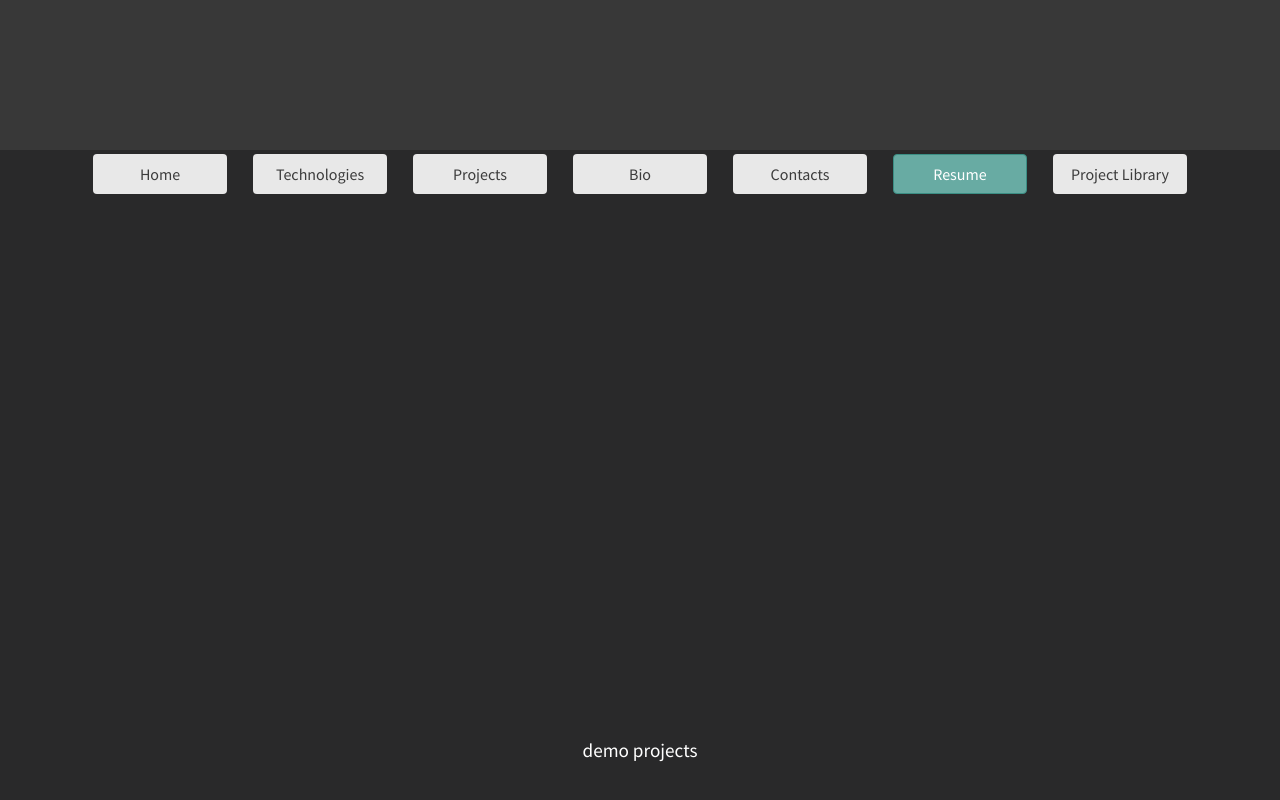
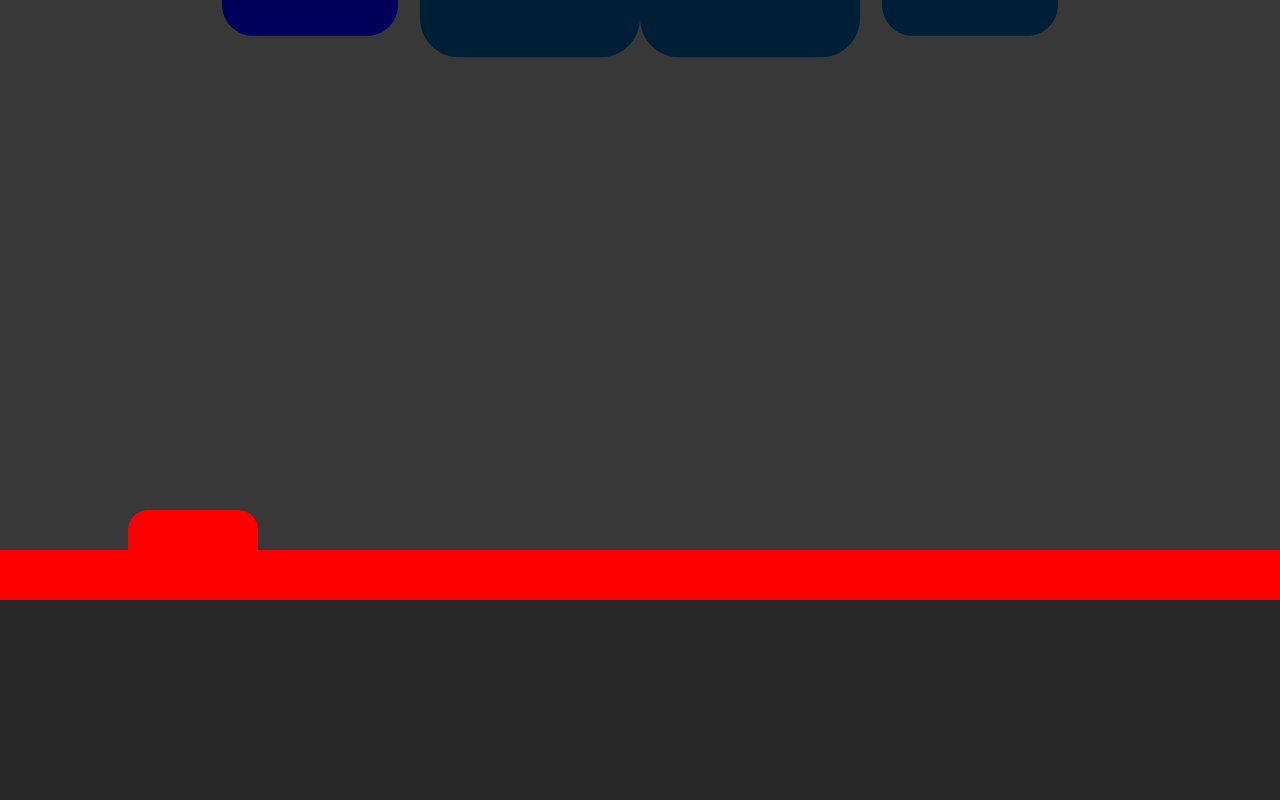
Before and after one commit to FormidablePencil/Jordan-Portfolio, a React (Create React App) app: page / in a window 1280 px wide. Shown: the part 1850-2650 px from the top of the page. Built offline with nearby package versions, Linux system fonts and the light colour scheme.

Commit message:
create the tab feature

```diff
--- a/src/components/landing/Bio.tsx
+++ b/src/components/landing/Bio.tsx
@@ -3,7 +3,7 @@ import LandingContainer from '../reusables/LandingContainer'
 import { profile } from '../../assets/constants/staticData'
 import { LazyLoadImage } from 'react-lazy-load-image-component';
 
-function Bio() {
+function Bio({tabFixed, tabFixedTopOffset, secitonRef}) {
   const imgFilterStyle = {
     height: profile.height,
     width: profile.width,
--- a/src/components/landing/DemoProjects.tsx
+++ b/src/components/landing/DemoProjects.tsx
@@ -1,13 +1,21 @@
 import React from 'react'
 import LandingContainer from '../reusables/LandingContainer'
+import TabNav from '../reusables/TabNav'
 
-function DemoProjects() {
+function DemoProjects({ tabFixed, tabFixedTopOffset, secitonRef }) {
   return (
-    <div className="demo-projects flex">
+    <TabNav
+      className="demo-projects flex"
+      tabBarClassName='customTabBar'
+      tabClassName='customTab'
+      secitonRef={secitonRef}
+      tabFixed={tabFixed}
+      tabFixedTopOffset={tabFixedTopOffset}
+    >
       <LandingContainer>
         <p>demo projects</p>
       </LandingContainer>
-    </div>
+    </TabNav>
   )
 }
 
--- a/src/components/landing/DemoTech.tsx
+++ b/src/components/landing/DemoTech.tsx
@@ -2,8 +2,12 @@ import React from 'react'
 import { LazyLoadImage } from 'react-lazy-load-image-component';
 import { images } from '../../assets/constants/staticData';
 import LandingContainer from '../reusables/LandingContainer';
+import TabNav from '../reusables/TabNav';
 
-function DemoTech() {
+const DemoTech = ({ tabFixed, tabFixedTopOffset, secitonRef }) => {
+  // const demoTechRef = useRef(null)
+  // const [tabFixed, setTabFixed] = useState(false)
+  // const tabFixedTopOffset = 48
 
   const calcImgZoom = (index) => {
     if (images.length === 3) {
@@ -11,14 +15,21 @@ function DemoTech() {
         return 'zoomLvl2'
       } else return 'zoomLvl1'
     } else if (images.length === 4) {
-      if (index === 0 || index === 3) { //Make a function
+      if (index === 0 || index === 3) {
         return 'zoomLvl2'
       } else return 'zoomLvl1'
     } else return 'zoomLvl1'
   }
 
   return (
-    <div className="demo-tech flex">
+    <TabNav
+      tabBarClassName='customTabBar'
+      tabClassName='customTab'
+      className='demo-tech flex'
+      secitonRef={secitonRef}
+      tabFixed={tabFixed}
+      tabFixedTopOffset={tabFixedTopOffset}
+    >
       <LandingContainer>
         {images.map((image, index) =>
           <LazyLoadImage
@@ -30,7 +41,7 @@ function DemoTech() {
             width={image.width} />
         )}
       </LandingContainer>
-    </div>
+    </TabNav>
   )
 }
 
--- a/src/components/reusables/LandingContainer.tsx
+++ b/src/components/reusables/LandingContainer.tsx
@@ -1,14 +1,10 @@
 import React from 'react'
-import Navbar from '../Navbar'
 
 function LandingContainer({ children }) {
   return (
-    <>
-      <Navbar />
-      <div className="container flex justify-center align-center"> {/* This could be modularized */}
-        {children}
-      </div>
-    </>
+    <div className="container flex justify-center align-center"> {/* This could be modularized */}
+      {children}
+    </div>
   )
 }
 
--- /dev/null
+++ b/src/components/reusables/TabNav.tsx
@@ -0,0 +1,25 @@
+import React from 'react'
+
+const TabNav = ({ children,
+  className, tabClassName, tabBarClassName,
+  tabFixed, tabFixedTopOffset, secitonRef }) => {
+
+  return (
+    <div ref={secitonRef} className={className}>
+      <div
+        style={{
+          position: tabFixed ? 'fixed' : 'absolute',
+          top: tabFixed ? `${tabFixedTopOffset}px` : '0px',
+        }}
+        className={`tab-section ${tabBarClassName}`}>
+        <div className="container">
+          <div
+            className={`tab ${tabClassName}`} />
+        </div>
+      </div>
+      {children}
+    </div >
+  )
+}
+
+export default TabNav
--- a/src/pages/Landing.tsx
+++ b/src/pages/Landing.tsx
@@ -1,17 +1,61 @@
-import React from 'react'
+import React, { useEffect, useState, useRef } from 'react'
 import Intro from '../components/landing/Intro'
 import DemoTech from '../components/landing/DemoTech'
 import DemoProjects from '../components/landing/DemoProjects'
 import Bio from '../components/landing/Bio'
 import Contacts from '../components/landing/Contacts'
+import Navbar from '../components/Navbar'
 
 function Landing() {
+  const [tabFixed, setTabFixed] = useState({ demoTech: false, demoProjects: false })
+  const demoTechRef = useRef(null)
+  const demoProjectsRef = useRef(null)
+  const bioRef = useRef(null)
+  const tabFixedTopOffset = 48 //send down
+
+  useEffect(() => {
+    window.addEventListener('scroll', () => onScroll())
+    return () => window.removeEventListener('scroll', () => onScroll())
+  }, [])
+
+  const onScroll = () => {
+    console.log(
+      demoTechRef.current.getBoundingClientRect().top,
+      // demoProjectsRef.current.getBoundingClientRect().top,
+      // bioRef.current.getBoundingClientRect().top,
+    )
+
+    const toggleTabPositionOnScroll = (ref, variable) => {
+      //@ts-ignore
+      if (ref.current.getBoundingClientRect().top < 50) {
+        setTabFixed(prev => ({ ...prev, [variable]: true }))
+      } else {
+        setTabFixed(prev => ({ ...prev, [variable]: false }))
+      }
+    }
+
+    toggleTabPositionOnScroll(demoTechRef, 'demoTech')
+    toggleTabPositionOnScroll(demoProjectsRef, 'demoProjects')
+    // toggleTabPositionOnScroll(bioRef)
+  }
+
+
   return (
     <div className='landing-page'>
+      <Navbar />
       <Intro />
-      <DemoTech />
-      <DemoProjects />
-      <Bio />
+      <DemoTech
+        secitonRef={demoTechRef}
+        tabFixed={tabFixed.demoTech}
+        tabFixedTopOffset={tabFixedTopOffset} />
+      <DemoProjects
+        secitonRef={demoProjectsRef}
+        tabFixed={tabFixed.demoProjects}
+        tabFixedTopOffset={tabFixedTopOffset} />
+      {/* <Bio
+        secitonRef={bioRef}
+        tabFixed={tabFixed}
+        tabFixedTopOffset={tabFixedTopOffset} /> */}
       <Contacts />
     </div>
   )
--- a/src/styles/4-layout/navbar.sass
+++ b/src/styles/4-layout/navbar.sass
@@ -1,5 +1,6 @@
 .navbar
-  // background: rgba(93,90,84,.5)
+  background: rgb(93,90,84)
+  position: fixed
   height: 3em
-  position: absolute
   width: 100vw
+  z-index: 2
--- /dev/null
+++ b/src/styles/5-modules/navTabs.sass
@@ -0,0 +1,26 @@
+.tab-section
+  z-index: 5
+  height: 50px
+  width: 100%
+  background: #000
+  .tab
+    top: -40px
+    border-radius: $borderRadiusLarge $borderRadiusLarge 0px 0px
+    background: black
+    position: absolute
+    height: 44.2px
+    width: 130px
+    z-index: 3
+
+.demo-tech
+  .customTabBar
+    background: orange
+    .customTab
+      background: orange
+      left: 300px
+
+.demo-projects
+  .customTabBar
+    background: red
+    .customTab
+      background: red
--- a/src/styles/5-pages/landing.sass
+++ b/src/styles/5-pages/landing.sass
@@ -1,5 +1,7 @@
 
 .landing-page
+
+  @import '../5-modules/navTabs'
 
   .container
     width: 80vw
@@ -21,10 +23,21 @@
       text-align: center
 
   .demo-tech
+    $zoomLvl1: scale(1)
+    $zoomLvl2: scale(.8)
     background-color: $themeColorLight
+    display: flex
+    flex-direction: column
+    justify-content: center
+    position: relative
+    .zoomLvl1
+      transform: $zoomLvl1
+    .zoomLvl2
+      transform: $zoomLvl2
 
   .demo-projects
     background-color: $themeColor
+    position: relative
 
   .bio
     background-color: $themeColorLightest
@@ -73,13 +86,3 @@
         @extend .pr-1
         .btn-container
           height: 4em
-
-  .demo-tech
-    $zoomLvl1: scale(1)
-    $zoomLvl2: scale(.8)
-
-    .zoomLvl1
-      transform: $zoomLvl1
-
-    .zoomLvl2
-      transform: $zoomLvl2
```
